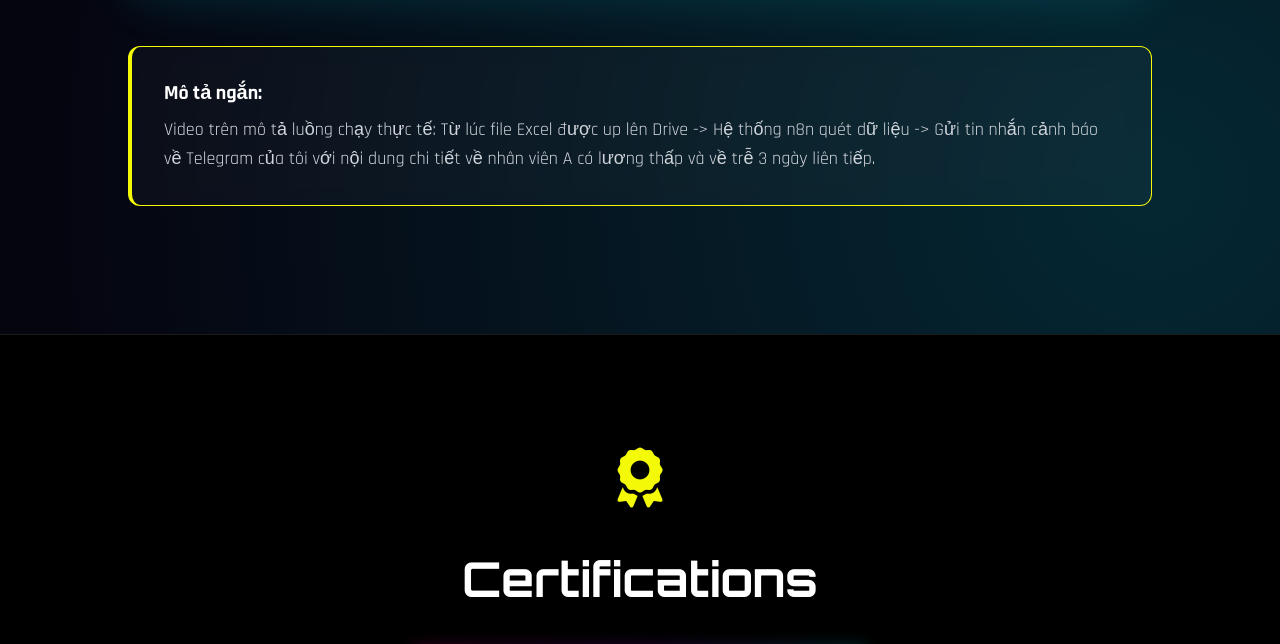
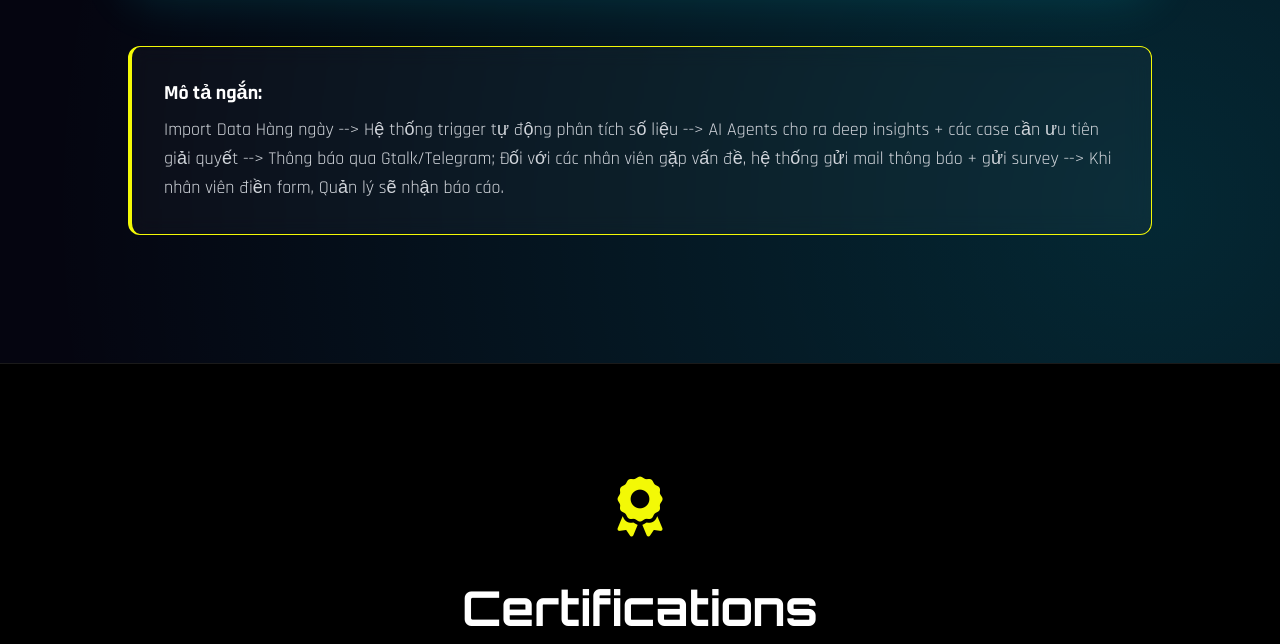
Before and after one commit to hung855425-ops/GHN_FM_NguyenVanHung_Capstone2026-, a plain HTML site: page index.html in a window 1280 px wide. Shown: the part 5191-5835 px from the top of the page. Drawn offline with nearby package versions, Linux system fonts and the light colour scheme.

Commit message:
Update index.html

```diff
--- a/index.html
+++ b/index.html
@@ -432,7 +432,7 @@
             <div class="mt-12 glass-panel p-8 rounded-xl border-l-4 border-neonYellow reveal">
                 <h3 class="text-xl font-bold text-white mb-2">Mô tả ngắn:</h3>
                 <p class="text-gray-300">
-                    Video trên mô tả luồng chạy thực tế: Từ lúc file Excel được up lên Drive -> Hệ thống n8n quét dữ liệu -> Gửi tin nhắn cảnh báo về Telegram của tôi với nội dung chi tiết về nhân viên A có lương thấp và về trễ 3 ngày liên tiếp.
+                    Import Data Hàng ngày --> Hệ thống trigger tự động phân tích số liệu --> AI Agents cho ra deep insights + các case cần ưu tiên giải quyết --> Thông báo qua Gtalk/Telegram; Đối với các nhân viên gặp vấn đề, hệ thống gửi mail thông báo + gửi survey --> Khi nhân viên điền form, Quản lý sẽ nhận báo cáo.
                 </p>
             </div>
         </div>
```
